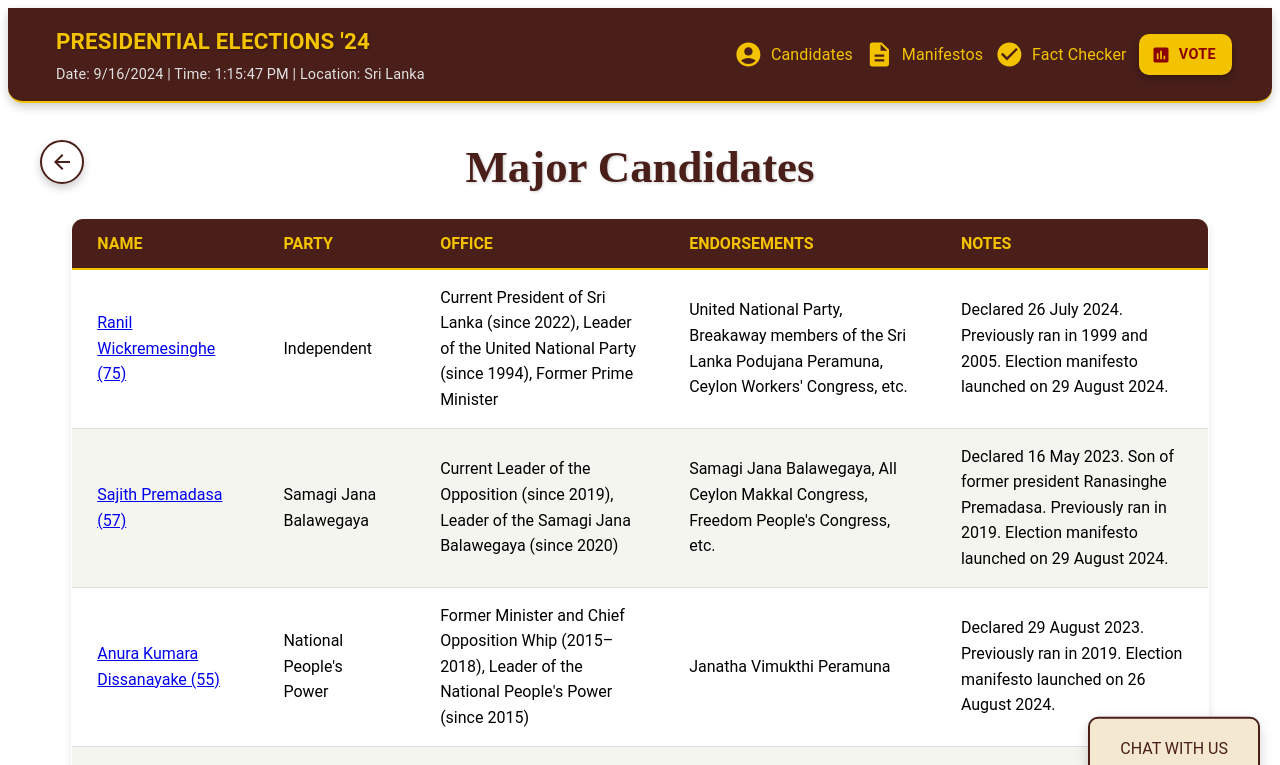
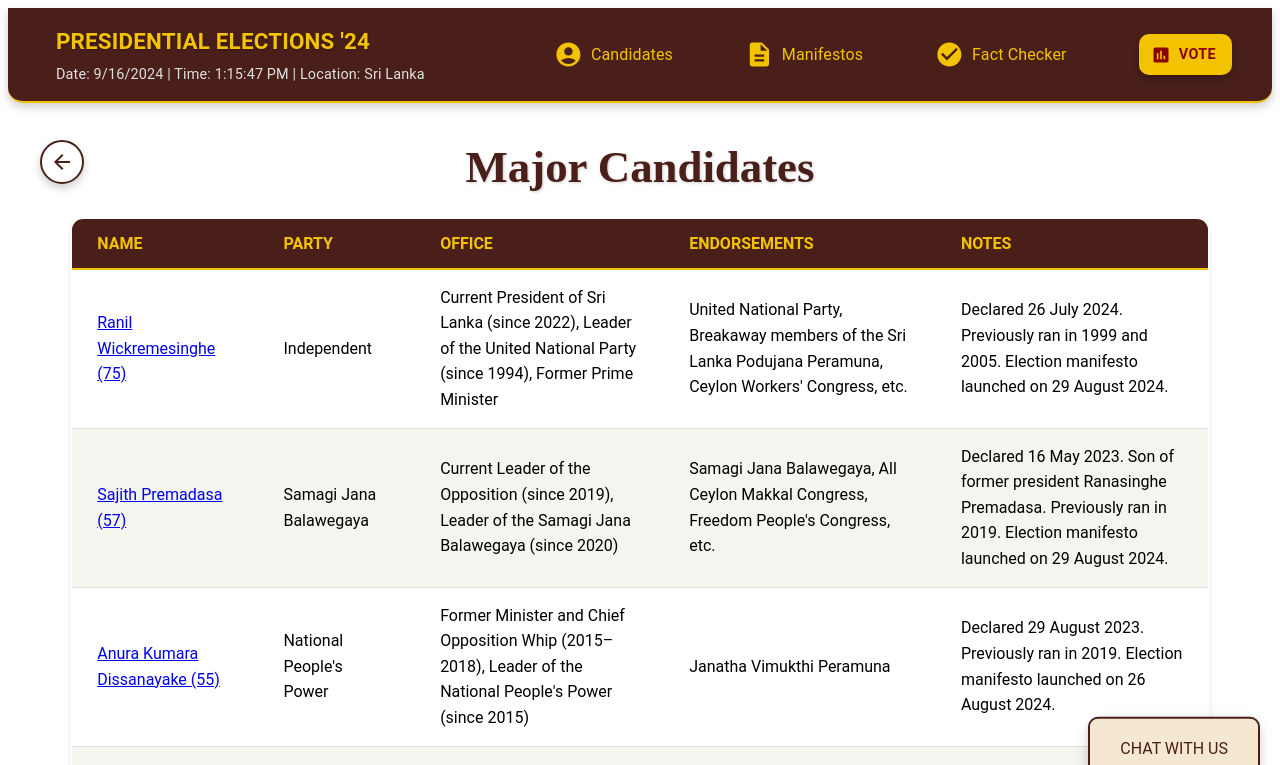
Before and after one commit to CheliM7/043_ChatGPT, a React (Vite) app in the folder frontend/: page /candidates in a window 1280 px wide. Shown: the top 765 px of the page. Built offline with nearby package versions, Linux system fonts and the light colour scheme.

Commit message:
increased the gaps

```diff
--- a/frontend/src/components/navBar.jsx
+++ b/frontend/src/components/navBar.jsx
@@ -47,7 +47,7 @@ const DateInfo = styled(Typography)(({ theme }) => ({
 const RightSection = styled(Box)(({ theme }) => ({
   display: 'flex',
   alignItems: 'center',
-  gap: '12px', // Reduced gap
+  gap: '72px', // Reduced gap
   flexDirection: 'row',
   justifyContent: 'flex-end',
   [theme.breakpoints.down('sm')]: {
```
